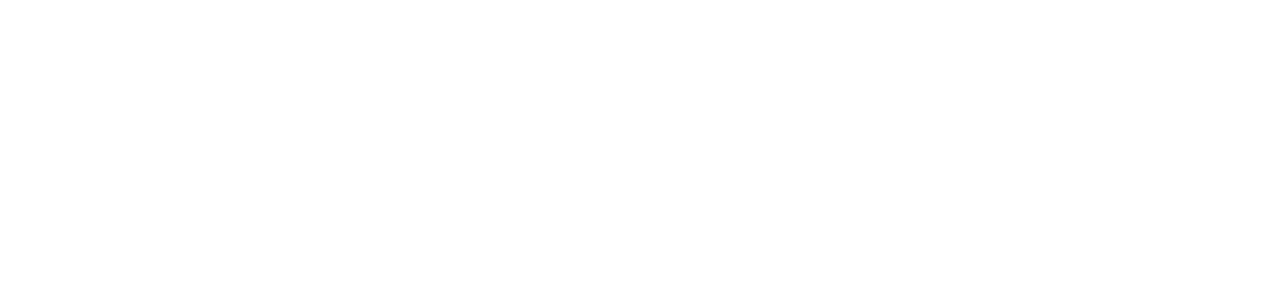
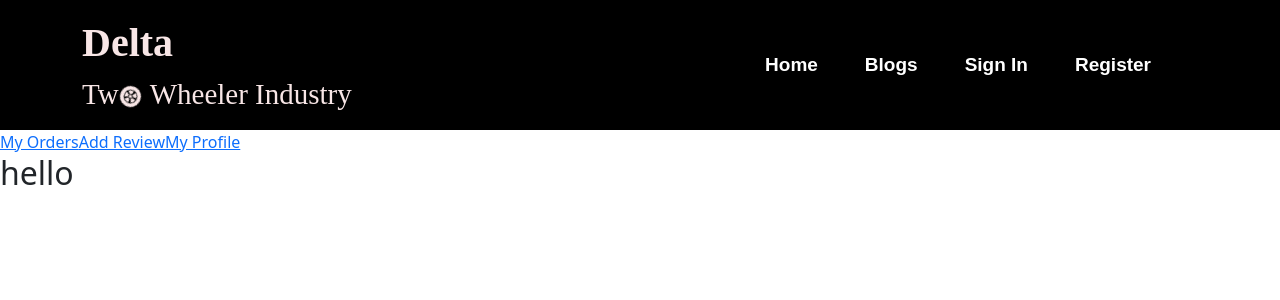
Before and after one commit to abidhossain2/menufacturer-website-client-side, a React (Create React App) app: page /dashboard in a window 1280 px wide. Before the commit this address had no page. Shown: the top 300 px of the page. Built offline with nearby package versions, Linux system fonts and the light colour scheme; no server answers; a web font is replaced by a local one.

Commit message:
nested route create

```diff
--- a/src/App.js
+++ b/src/App.js
@@ -8,6 +8,10 @@
 import SignIn from './Pages/Authentication/Signin/SignIn';
 import Register from './Pages/Authentication/Register/Register';
 import ProtectedAuth from './Pages/Authentication/ProtectedAuth/ProtectedAuth';
+import Dashboard from './Pages/Dashboard/Dashboard';
+import MyOrders from './Pages/Dashboard/MyOrders';
+import AddReview from './Pages/Dashboard/AddReview';
+import MyProfile from './Pages/Dashboard/MyProfile';
 
 function App() {
   const queryClient = new QueryClient()
@@ -20,6 +24,11 @@
           <ProtectedAuth>
             <Purchase></Purchase>
           </ProtectedAuth>}></Route>
+          <Route path='/dashboard' element={<Dashboard></Dashboard>}>
+            <Route index element={<MyOrders></MyOrders>}></Route>
+            <Route path='addreview' element={<AddReview></AddReview>}></Route>
+            <Route path='myprofile' element={<MyProfile></MyProfile>}></Route>
+          </Route>
           <Route path='/signin' element={<SignIn></SignIn>}></Route>
           <Route path='/register' element={<Register></Register>}></Route>
         </Routes>
--- /dev/null
+++ b/src/Pages/Dashboard/AddReview.js
@@ -0,0 +1,11 @@
+import React from 'react';
+
+const AddReview = () => {
+    return (
+        <div>
+            <h2>Add Review</h2>
+        </div>
+    );
+};
+
+export default AddReview;
--- /dev/null
+++ b/src/Pages/Dashboard/Dashboard.js
@@ -0,0 +1,24 @@
+import React from 'react';
+import { Link, Outlet } from 'react-router-dom';
+import Menubar from '../Menubar/Menubar';
+
+
+const Dashboard = () => {
+    return (
+        <>
+            <div className='bg-black'>
+                <Menubar></Menubar>
+            </div>
+            <div>
+                    <Link to=''>My Orders</Link>
+                    <Link to='addreview'>Add Review</Link>
+                    <Link to='myprofile'>My Profile</Link>
+            </div>
+            <div>
+                <Outlet/>
+            </div>
+        </>
+    );
+};
+
+export default Dashboard;
--- /dev/null
+++ b/src/Pages/Dashboard/MyOrders.js
@@ -0,0 +1,11 @@
+import React from 'react';
+
+const MyOrders = () => {
+    return (
+        <div>
+            <h2>hello</h2>
+        </div>
+    );
+};
+
+export default MyOrders;
--- /dev/null
+++ b/src/Pages/Dashboard/MyProfile.js
@@ -0,0 +1,11 @@
+import React from 'react';
+
+const MyProfile = () => {
+    return (
+        <div>
+            <h2>My Profile</h2>
+        </div>
+    );
+};
+
+export default MyProfile;
```
